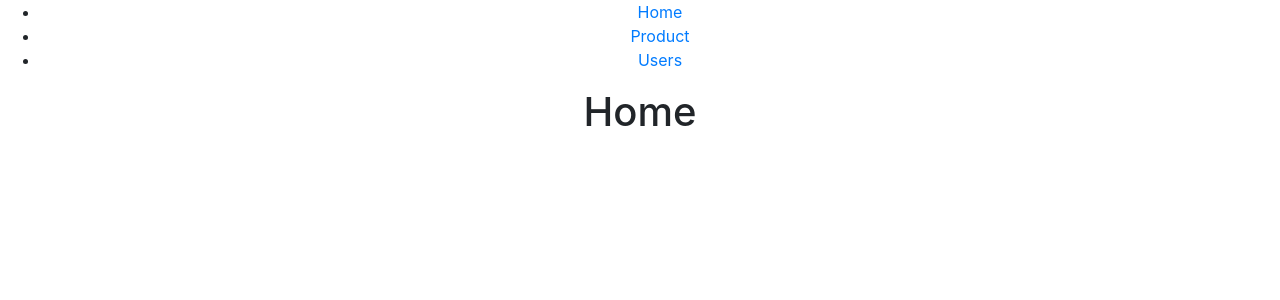
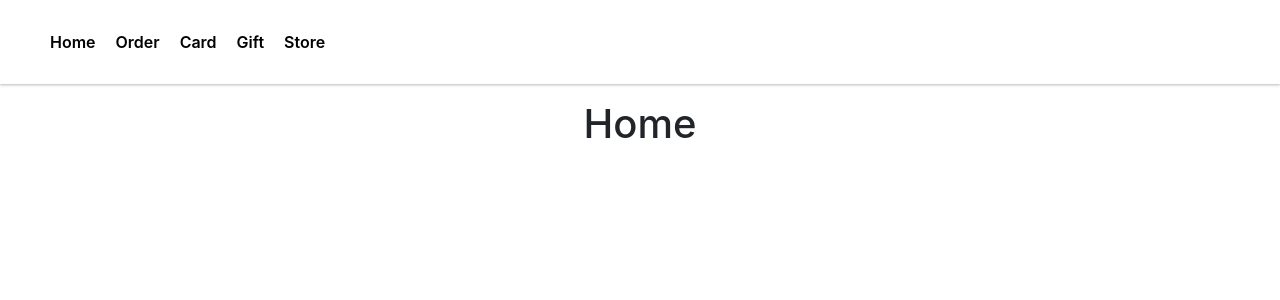
Before and after one commit to denzildoyle/starbucks-app-clone-react, a React (Create React App) app: page / in a window 1280 px wide. Shown: the top 300 px of the page. Built offline with nearby package versions, Linux system fonts and the light colour scheme.

Commit message:
Add pages and style menu

```diff
--- /dev/null
+++ b/src/components/Navmenu.scss
@@ -0,0 +1,19 @@
+
+.mavmenu-component{
+    ul{
+        display: flex;
+        justify-content: flex-start;
+        padding: 30px;
+        box-shadow: 0 0 2px 0 rgba(0, 0, 0, .24),
+        0 2px 2px 0 rgba(0, 0, 0, .12);
+        li{
+            margin-left: 20px;
+            list-style: none;
+
+            a{
+                color: #000000;
+                font-weight: 600;
+            }
+        }
+    }
+}
--- a/src/components/Navmenu.tsx
+++ b/src/components/Navmenu.tsx
@@ -7,24 +7,24 @@ import {
 } from "react-router-dom";
 
 import Home from '../pages/Home';
-import Product from '../pages/Product';
+import Order from '../pages/Order';
+import Card from '../pages/Card';
+import Gift from '../pages/Gift';
+import Store from '../pages/Store';
 
+import './Navmenu.scss';
 
 export default function Navmenu() {
     return (
         <Router>
-            <div>
+            <div className="mavmenu-component">
                 <nav>
                     <ul>
-                        <li>
-                            <Link to="/">Home</Link>
-                        </li>
-                        <li>
-                            <Link to="/product">Product</Link>
-                        </li>
-                        <li>
-                            <Link to="/users">Users</Link>
-                        </li>
+                        <li><Link to="/">Home</Link></li>
+                        <li><Link to="/order">Order</Link></li>
+                        <li><Link to="/card">Card</Link></li>
+                        <li><Link to="/gift">Gift</Link></li>
+                        <li><Link to="/store">Store</Link></li>
                     </ul>
                 </nav>
 
@@ -32,7 +32,10 @@ export default function Navmenu() {
             renders the first one that matches the current URL. */}
                 <Switch>
                     <Route exact path="/" component={Home} />
-                    <Route path="/product" component={Product} />
+                    <Route path="/order" component={Order} />
+                    <Route path="/card" component={Card} />
+                    <Route path="/gift" component={Gift} />
+                    <Route path="/store" component={Store} />
                 </Switch>
             </div>
         </Router>
--- /dev/null
+++ b/src/pages/Card.tsx
@@ -0,0 +1,9 @@
+import React from 'react';
+
+export default function Card() {
+    return (
+        <div className="card-page">
+            <h1>Card</h1>
+        </div>
+    );
+}
--- /dev/null
+++ b/src/pages/Gift.tsx
@@ -0,0 +1,9 @@
+import React from 'react';
+
+export default function Gift() {
+    return (
+        <div className="gift-page">
+            <h1>Gift</h1>
+        </div>
+    );
+}
--- a/src/pages/Home.tsx
+++ b/src/pages/Home.tsx
@@ -1,8 +1,8 @@
 import React from 'react';
 
-export default function Product() {
+export default function Home() {
     return (
-        <div className="home">
+        <div className="home-page">
             <h1>Home</h1>
         </div>
     );
--- /dev/null
+++ b/src/pages/Order.tsx
@@ -0,0 +1,9 @@
+import React from 'react';
+
+export default function Order() {
+    return (
+        <div className="order-page">
+            <h1>Order</h1>
+        </div>
+    );
+}
--- /dev/null
+++ b/src/pages/Store.tsx
@@ -0,0 +1,9 @@
+import React from 'react';
+
+export default function Store() {
+    return (
+        <div className="store">
+            <h1>Store</h1>
+        </div>
+    );
+}
```
